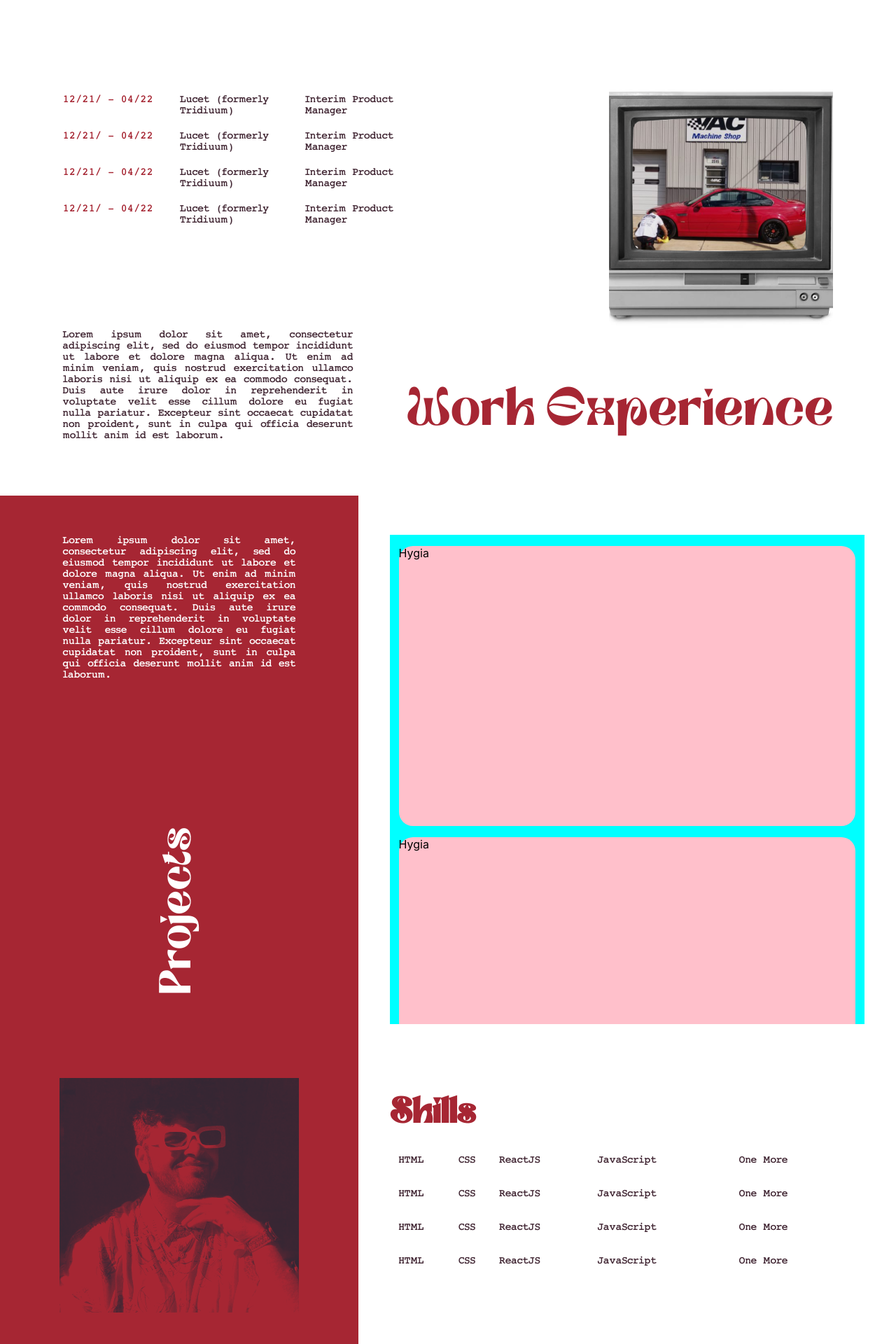
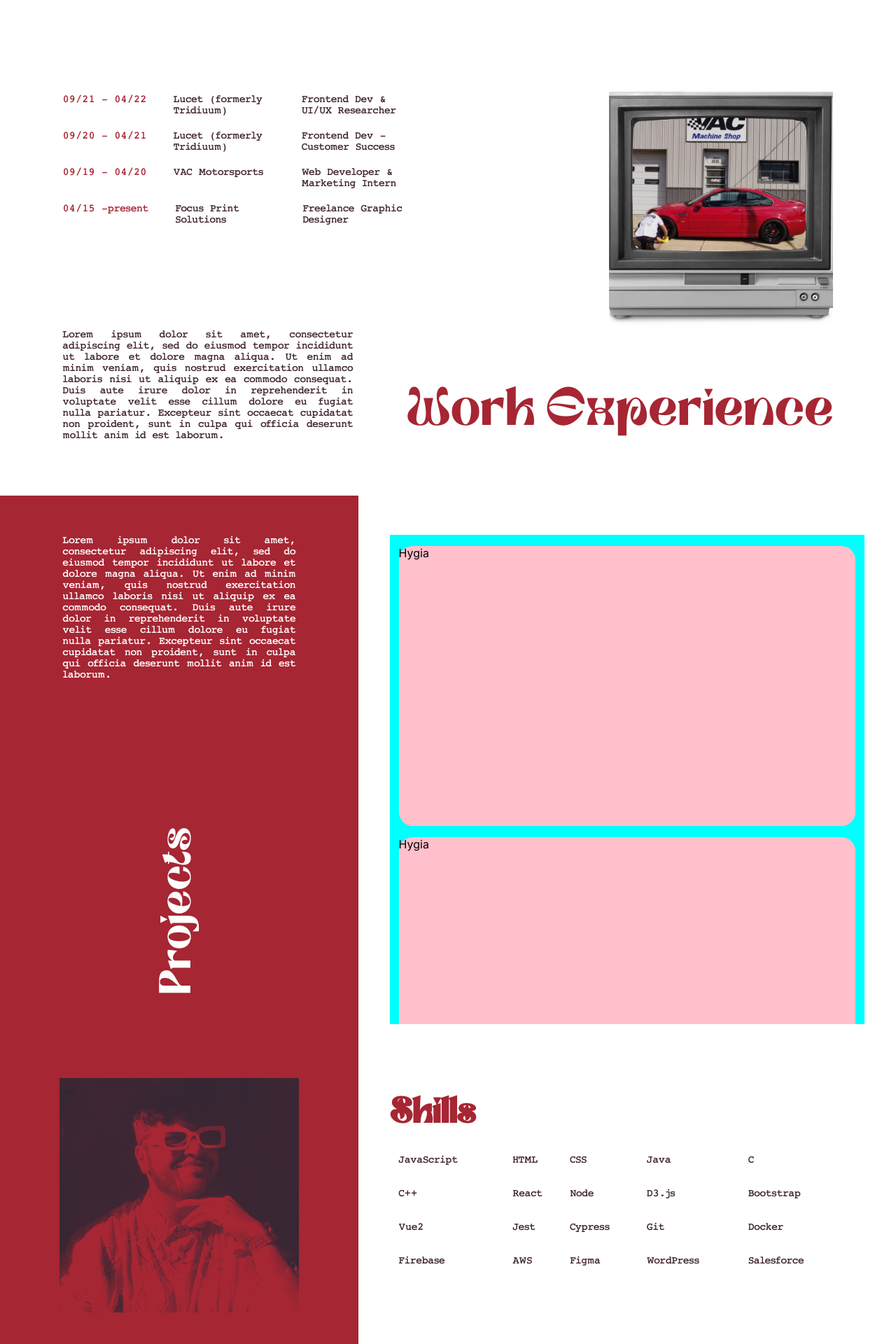
Before and after one commit to Ninja-Abu/azkhanweb, a React (Create React App) app: page / in a window 1280 px wide. Shown: the part 700-2620 px from the top of the page at 70% size. Built offline with nearby package versions, Linux system fonts and the light colour scheme.

Commit message:
Added content

```diff
--- a/src/Components/AboutMe.jsx
+++ b/src/Components/AboutMe.jsx
@@ -25,16 +25,16 @@ export default function AboutMe() {
               <div className="skills-table-container">
                 <table>
                   <tr>
-                    <td>HTML</td><td>CSS</td><td>ReactJS</td><td>JavaScript</td><td>One More</td>
+                    <td>JavaScript</td><td>HTML</td><td>CSS</td><td>Java</td><td>C</td>
                   </tr>
                   <tr>
-                    <td>HTML</td><td>CSS</td><td>ReactJS</td><td>JavaScript</td><td>One More</td>
+                    <td>C++</td><td>React</td><td>Node</td><td>D3.js</td><td>Bootstrap</td>
                   </tr>
                   <tr>
-                    <td>HTML</td><td>CSS</td><td>ReactJS</td><td>JavaScript</td><td>One More</td>
+                    <td>Vue2</td><td>Jest</td><td>Cypress</td><td>Git</td><td>Docker</td>
                   </tr>
                   <tr>
-                    <td>HTML</td><td>CSS</td><td>ReactJS</td><td>JavaScript</td><td>One More</td>
+                    <td>Firebase</td><td>AWS</td><td>Figma</td><td>WordPress</td><td>Salesforce</td>
                   </tr>
                 </table>
               </div>
--- a/src/Components/JobsList.css
+++ b/src/Components/JobsList.css
@@ -50,3 +50,8 @@
     margin-left: 1vw;
     color: var(--text-color);
 }
+
+.job-1:hover{
+    border: 2px solid #412633;
+    font-size: 1.4vw;
+}
--- a/src/Components/JobsList.jsx
+++ b/src/Components/JobsList.jsx
@@ -3,28 +3,29 @@ import React from 'react'
 import './JobsList.css'
 
 function JobsList() {
+
   return (
     <div className="jobs-container">
     <div className="jobs-list">
       <div className="job-1">
-        <div id="dates">12/21/ - 04/22 </div>
+        <div id="dates">09/21 - 04/22 </div>
         <div id="company"> Lucet (formerly Tridiuum) </div>
-        <div id="role"> Interim Product Manager </div>
+        <div id="role"> Frontend Dev & UI/UX Researcher </div>
       </div>
       <div className="job-1">
-        <div id="dates">12/21/ - 04/22 </div>
+        <div id="dates">09/20 - 04/21 </div>
         <div id="company"> Lucet (formerly Tridiuum) </div>
-        <div id="role"> Interim Product Manager </div>
+        <div id="role"> Frontend Dev - Customer Success </div>
       </div>
       <div className="job-1">
-        <div id="dates">12/21/ - 04/22 </div>
-        <div id="company"> Lucet (formerly Tridiuum) </div>
-        <div id="role"> Interim Product Manager </div>
+        <div id="dates">09/19 - 04/20 </div>
+        <div id="company"> VAC Motorsports </div>
+        <div id="role"> Web Developer & Marketing Intern </div>
       </div>
       <div className="job-1">
-        <div id="dates">12/21/ - 04/22 </div>
-        <div id="company"> Lucet (formerly Tridiuum) </div>
-        <div id="role"> Interim Product Manager </div>
+        <div id="dates">04/15 -present </div>
+        <div id="company">Focus Print Solutions </div>
+        <div id="role"> Freelance Graphic Designer </div>
       </div>
     </div>
   </div>
--- a/src/Components/WorkExp.jsx
+++ b/src/Components/WorkExp.jsx
@@ -1,4 +1,4 @@
-import React from 'react'
+import React, { useState } from 'react'
 import './WorkExp.css'
 import TVScreen from './Assetts/Screen.png'
 import JobsList from './JobsList'
@@ -6,6 +6,16 @@ import JobsList from './JobsList'
 
 
 export default function WorkExp() {
+
+  const JobDesc = [
+    "Lorem ipsum dolor sit amet, consectetur adipiscing elit, sed do eiusmod tempor incididunt ut labore et dolore magna aliqua. Ut enim ad minim veniam, quis nostrud exercitation ullamco laboris nisi ut aliquip ex ea commodo consequat. Duis aute irure dolor in reprehenderit in voluptate velit esse cillum dolore eu fugiat nulla pariatur. Excepteur sint occaecat cupidatat non proident, sunt in culpa qui officia deserunt mollit anim id est laborum.",
+    "Second ipsum dolor sit amet, consectetur adipiscing elit, sed do eiusmod tempor incididunt ut labore et dolore magna aliqua. Ut enim ad minim veniam, quis nostrud exercitation ullamco laboris nisi ut aliquip ex ea commodo consequat. Duis aute irure dolor in reprehenderit in voluptate velit esse cillum dolore eu fugiat nulla pariatur. Excepteur sint occaecat cupidatat non proident, sunt in culpa qui officia deserunt mollit anim id est laborum.",
+    "Third ipsum dolor sit amet, consectetur adipiscing elit, sed do eiusmod tempor incididunt ut labore et dolore magna aliqua. Ut enim ad minim veniam, quis nostrud exercitation ullamco laboris nisi ut aliquip ex ea commodo consequat. Duis aute irure dolor in reprehenderit in voluptate velit esse cillum dolore eu fugiat nulla pariatur. Excepteur sint occaecat cupidatat non proident, sunt in culpa qui officia deserunt mollit anim id est laborum.",
+    "Fourth ipsum dolor sit amet, consectetur adipiscing elit, sed do eiusmod tempor incididunt ut labore et dolore magna aliqua. Ut enim ad minim veniam, quis nostrud exercitation ullamco laboris nisi ut aliquip ex ea commodo consequat. Duis aute irure dolor in reprehenderit in voluptate velit esse cillum dolore eu fugiat nulla pariatur. Excepteur sint occaecat cupidatat non proident, sunt in culpa qui officia deserunt mollit anim id est laborum."
+  ]
+
+  const [currentJobIndes, setCurrentJobIndex] = useState(0);
+
   return (
     <div className="work-exp-container">
       <div className="jobs-container">
@@ -17,7 +27,7 @@ export default function WorkExp() {
       <div className="work-text-container">
         <div className="work-text">
           <p>
-            Lorem ipsum dolor sit amet, consectetur adipiscing elit, sed do eiusmod tempor incididunt ut labore et dolore magna aliqua. Ut enim ad minim veniam, quis nostrud exercitation ullamco laboris nisi ut aliquip ex ea commodo consequat. Duis aute irure dolor in reprehenderit in voluptate velit esse cillum dolore eu fugiat nulla pariatur. Excepteur sint occaecat cupidatat non proident, sunt in culpa qui officia deserunt mollit anim id est laborum.
+            {JobDesc[currentJobIndes]}
           </p>
         </div>
         <div className="work-heading">
```
